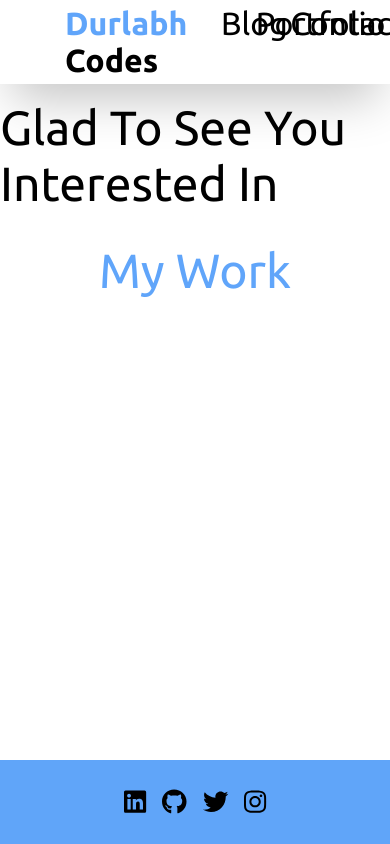
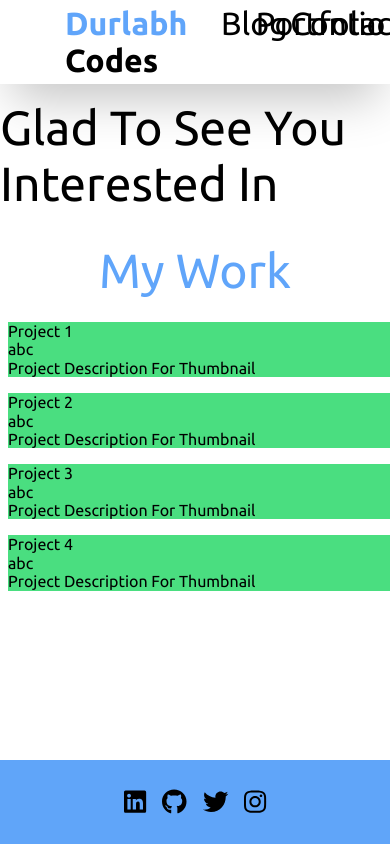
Before and after one commit to durlabhcodes/personal-portfolio, a Next.js app: page /portfolio in a window 390 px wide. Built offline with nearby package versions, Linux system fonts and the light colour scheme; a web font is replaced by a local one.

Commit message:
Made a responsive skeleton grid for my projects

```diff
--- a/app/portfolio/Portfolio.module.css
+++ b/app/portfolio/Portfolio.module.css
@@ -1,3 +1,8 @@
 .portfolio-label {
     @apply mx-auto my-4 text-[48px]
 }
+
+.portfolio-projects {
+    display: grid;
+    grid-template-columns: repeat(auto-fit, minmax(400px, 1fr));
+}
--- a/app/portfolio/ProjectCard/page.tsx
+++ b/app/portfolio/ProjectCard/page.tsx
@@ -1,14 +1,15 @@
-export default function ProjectCard() {
+interface Project {
+  name: string;
+  imgUrl: string;
+  descThumb: string;
+  descDetailed: string;
+}
+export default function ProjectCard(props: Project) {
   return (
-    <article className="project flex">
-      <div className="project-label">Project Name</div>
-      <div className="project-image">Project Image</div>
-      <summary className="project-summary">
-        Lorem Ipsum is simply dummy text of the printing and typesetting
-        industry. Lorem Ipsum has been the industry's standard dummy text ever
-        since the 1500s, when an unknown printer took a galley of type and
-        scrambled it to make a type specimen book
-      </summary>
+    <article className="project m-2 bg-green-400">
+      <div className="project-label">{props.name}</div>
+      <div className="project-image">{props.imgUrl}</div>
+      <summary className="project-summary">{props.descThumb}</summary>
     </article>
   );
 }
--- /dev/null
+++ b/app/portfolio/Projects.json
@@ -0,0 +1,26 @@
+[
+  {
+    "name": "Project 1",
+    "image": "abc",
+    "desc_thumb": "Project Description For Thumbnail",
+    "desc_detailed": "Detailed Description"
+  },
+  {
+  "name": "Project 2",
+  "image": "abc",
+  "desc_thumb": "Project Description For Thumbnail",
+  "desc_detailed": "Detailed Description"
+  },
+  {
+    "name": "Project 3",
+    "image": "abc",
+    "desc_thumb": "Project Description For Thumbnail",
+    "desc_detailed": "Detailed Description"
+  },
+  {
+    "name": "Project 4",
+    "image": "abc",
+    "desc_thumb": "Project Description For Thumbnail",
+    "desc_detailed": "Detailed Description"
+  }
+]
--- a/app/portfolio/page.tsx
+++ b/app/portfolio/page.tsx
@@ -1,5 +1,6 @@
 import styles from "./Portfolio.module.css";
-
+import projects from "./Projects.json";
+import ProjectCard from "@/app/portfolio/ProjectCard/page";
 export default function Portfolio() {
   return (
     <section className="portfolio data-height flex flex-col">
@@ -9,7 +10,17 @@ export default function Portfolio() {
       <div className={[styles["portfolio-label"], "text-blue-400"].join(" ")}>
         My Work
       </div>
-      <div className="portfolio-projects"></div>
+      <div className={styles["portfolio-projects"]}>
+        {projects.map((project, i) => (
+          <ProjectCard
+            key={i}
+            name={project.name}
+            imgUrl={project.image}
+            descThumb={project.desc_thumb}
+            descDetailed={project.desc_detailed}
+          />
+        ))}
+      </div>
     </section>
   );
 }
```
